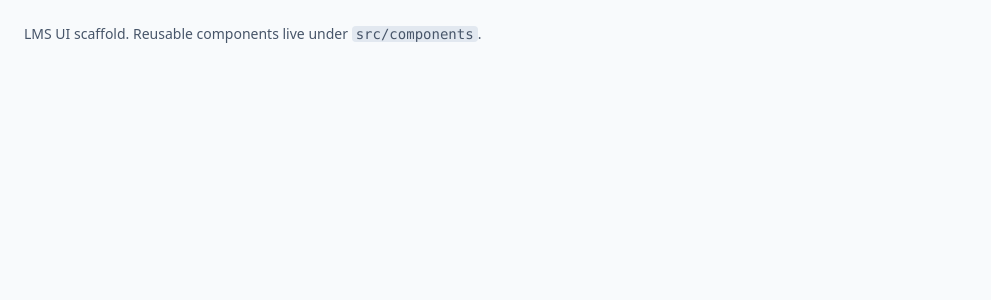
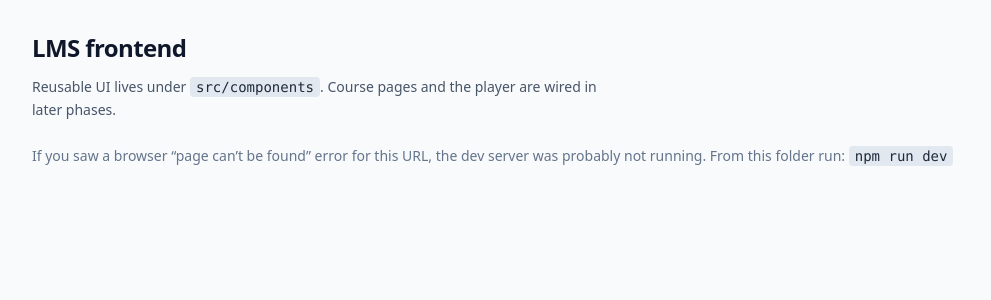
Before and after one commit to johnwdaniels/directus-use-case-lms, a React (Vite) app: page / in a window 1280 px wide. Shown: the top 300 px of the page, without its empty margins (0-991 px from the left). Built offline with nearby package versions, Linux system fonts and the light colour scheme.

Commit message:
fix: add home route and EmptyState-based 404 for unknown paths
Made-with: Cursor

```diff
--- a/src/App.tsx
+++ b/src/App.tsx
@@ -1,9 +1,47 @@
-export default function App() {
+import { Routes, Route } from 'react-router-dom';
+import { FileQuestion } from 'lucide-react';
+import { EmptyState } from '@/components/ui-custom/EmptyState';
+
+function Home() {
   return (
-    <div className="min-h-dvh bg-slate-50 p-6 text-slate-900">
-      <p className="text-sm text-slate-600">
-        LMS UI scaffold. Reusable components live under <code className="rounded bg-slate-200 px-1">src/components</code>.
+    <div className="min-h-dvh bg-slate-50 p-8 text-slate-900">
+      <h1 className="text-2xl font-semibold tracking-tight">LMS frontend</h1>
+      <p className="mt-3 max-w-xl text-sm leading-relaxed text-slate-600">
+        Reusable UI lives under{' '}
+        <code className="rounded bg-slate-200 px-1.5 py-0.5 text-slate-800">src/components</code>. Course pages and
+        the player are wired in later phases.
+      </p>
+      <p className="mt-6 text-sm text-slate-500">
+        If you saw a browser “page can’t be found” error for this URL, the dev server was probably not running. From
+        this folder run:{' '}
+        <code className="rounded bg-slate-200 px-1.5 py-0.5 text-slate-800">npm run dev</code>
       </p>
     </div>
   );
 }
+
+function NotFound() {
+  const path = typeof window !== 'undefined' ? window.location.pathname : '';
+  return (
+    <div className="flex min-h-dvh items-center justify-center bg-slate-50 p-6">
+      <div className="w-full max-w-md">
+        <EmptyState
+          icon={FileQuestion}
+          title="Page not found"
+          description={`No route matches ${path || 'this URL'}. Use the address bar to go back to / or reload.`}
+          primaryLabel="Reload"
+          onPrimary={() => window.location.reload()}
+        />
+      </div>
+    </div>
+  );
+}
+
+export default function App() {
+  return (
+    <Routes>
+      <Route path="/" element={<Home />} />
+      <Route path="*" element={<NotFound />} />
+    </Routes>
+  );
+}
```
